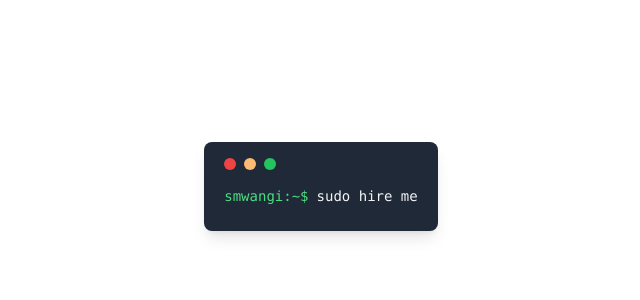
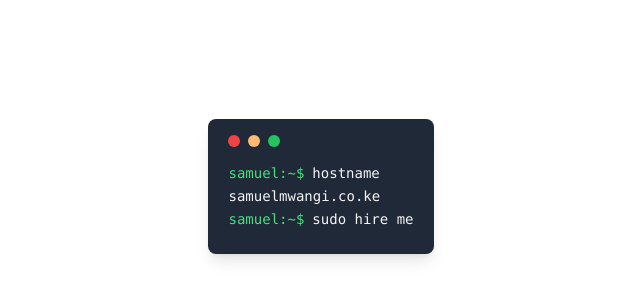
Before and after one commit to SamuelMwangiW/website, a Vue app: page / in a window 1280 px wide. Shown: the part 214-514 px from the top of the page, without its empty margins (319-959 px from the left). Built offline with nearby package versions, Linux system fonts and the light colour scheme.

Commit message:
Add hostname

```diff
--- a/src/App.vue
+++ b/src/App.vue
@@ -12,12 +12,24 @@
           <div class="ml-2 h-3 w-3 bg-orange-300 rounded-full"></div>
           <div class="ml-2 h-3 w-3 bg-green-500 rounded-full"></div>
         </div>
-        <div class="mt-4 flex">
-          <span class="text-green-400">smwangi:~$</span>
-          <p class="flex-1 typing items-center pl-2">
-            sudo hire me
-            <br>
-          </p>
+        <div class="">
+          <div class="mt-4 flex">
+            <span class="text-green-400">samuel:~$</span>
+            <p class="flex-1 typing items-center pl-2">
+              hostname
+              <br>
+            </p>
+          </div>
+          <div class="mt-0.5 flex">
+            <p class="flex-1 typing items-center">samuelmwangi.co.ke<br></p>
+          </div>
+          <div class="mt-0.5 flex">
+            <span class="text-green-400">samuel:~$</span>
+            <p class="flex-1 typing items-center pl-2">
+              sudo hire me
+              <br>
+            </p>
+          </div>
         </div>
       </div>
     </div>
```
